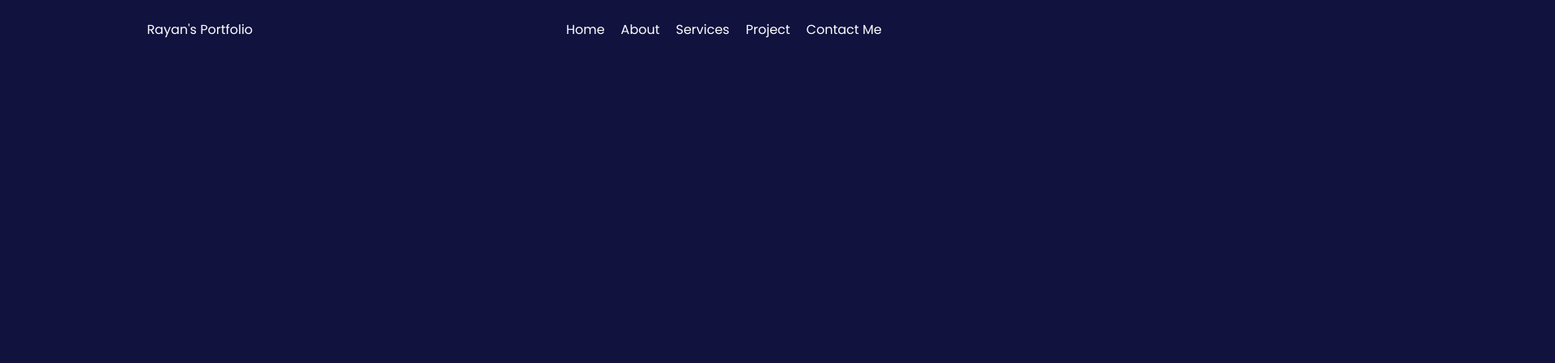
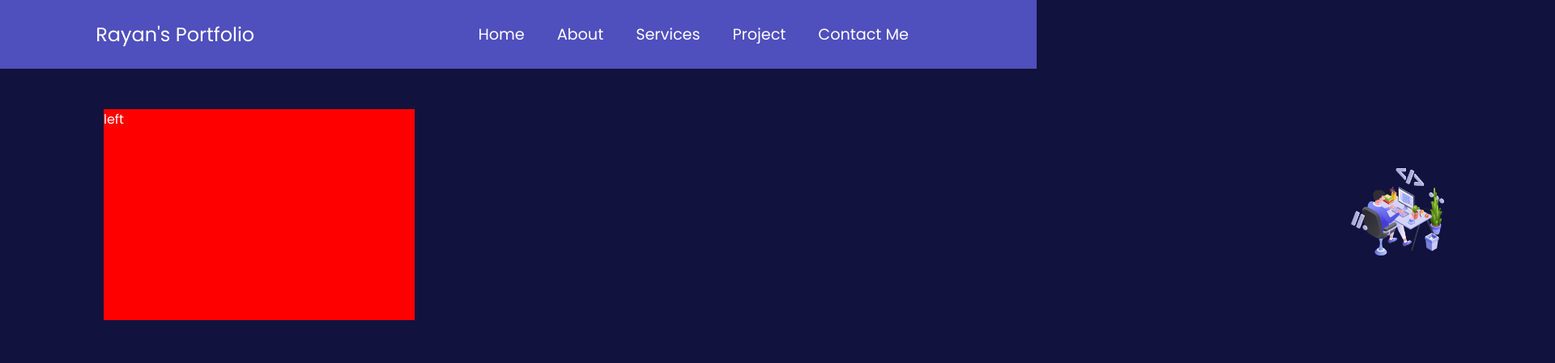
Before and after one commit to Rayannnzn/Portfolio-Scratch-, a plain HTML site: page index.html in a window 1280 px wide. Shown: the top 449 px of the page at 81% size, 1920 px wide, since content can reach past the window. Drawn offline with Linux system fonts and the light colour scheme.

Commit message:
nav bar done

```diff
--- a/index.html
+++ b/index.html
@@ -8,19 +8,63 @@
 <link rel="preconnect" href="https://fonts.gstatic.com" crossorigin>
 <link href="https://fonts.googleapis.com/css2?family=Poppins:wght@400;700&display=swap" rel="stylesheet">
 <link rel="stylesheet" href="style.css">
+
+
+
+
 </head>
 <nav>
-    <div class="left">Rayan's Portfolio</div>
-    <div class="right"><ul>
+    <div class="leftSection">Rayan's Portfolio</div>
+    <div class="rightSection">
+            <ul>
         <li>Home</li>
         <li>About</li>
         <li>Services</li>
         <li>Project</li>
         <li>Contact Me</li>
-    </ul>
+        </ul>
     </div>
 </nav>
+
+
 <body>
+
+    <main>
+
+        <section class="firstSection">
+
+            <div class="leftSection">
+                left
+
+            </div>
+
+            <div class="rightSection">
+                <img src="zg.png" alt="">
+
+
+
+            </div>
+
+
+
+
+
+
+
+
+
+        </section>
+
+
+
+
+
+    </main>
+
+
+
+
+
 
 </body>
 </html>
--- a/style.css
+++ b/style.css
@@ -3,6 +3,8 @@
     font-weight: 400;
     font-style: normal;
     color: white;
+    padding: 0;
+    margin: 0;
 }
 
 body{
@@ -14,16 +16,56 @@ nav{
     display: flex;
     justify-content: space-around;
     align-items: center;
-    margin: 0 5px;
+    height: 85px;
+    background-color: rgb(79, 79, 189);
+
 }
 nav ul li{
     list-style: none;
-    margin: 0 10px;
-    font: 1.5rem
-    ;
+    margin: 0 20px;
+    font: 1.5rem;
+    cursor: pointer;
 }
 
 nav ul{
     display: flex;
     justify-content: center;
+    font-size: 1.2rem;
 }
+
+
+nav .leftSection{
+        margin: 0 -20px;
+        font-size: 1.5rem;
+
+}
+
+nav ul li:hover{
+    color: rgb(49, 49, 126);
+}
+
+
+.firstSection{
+    display: flex;
+    justify-content: space-around;
+    margin: 50px 0;
+}
+
+main .leftSection{
+    width: 30%;
+    background-color: red;
+
+}
+
+main .rightSection{
+    width: 30%;
+
+}
+
+
+
+
+main img{
+    width: 30%;
+    padding: 73px 900px;
+}
```
Also changed, not shown: zg.png (added).
